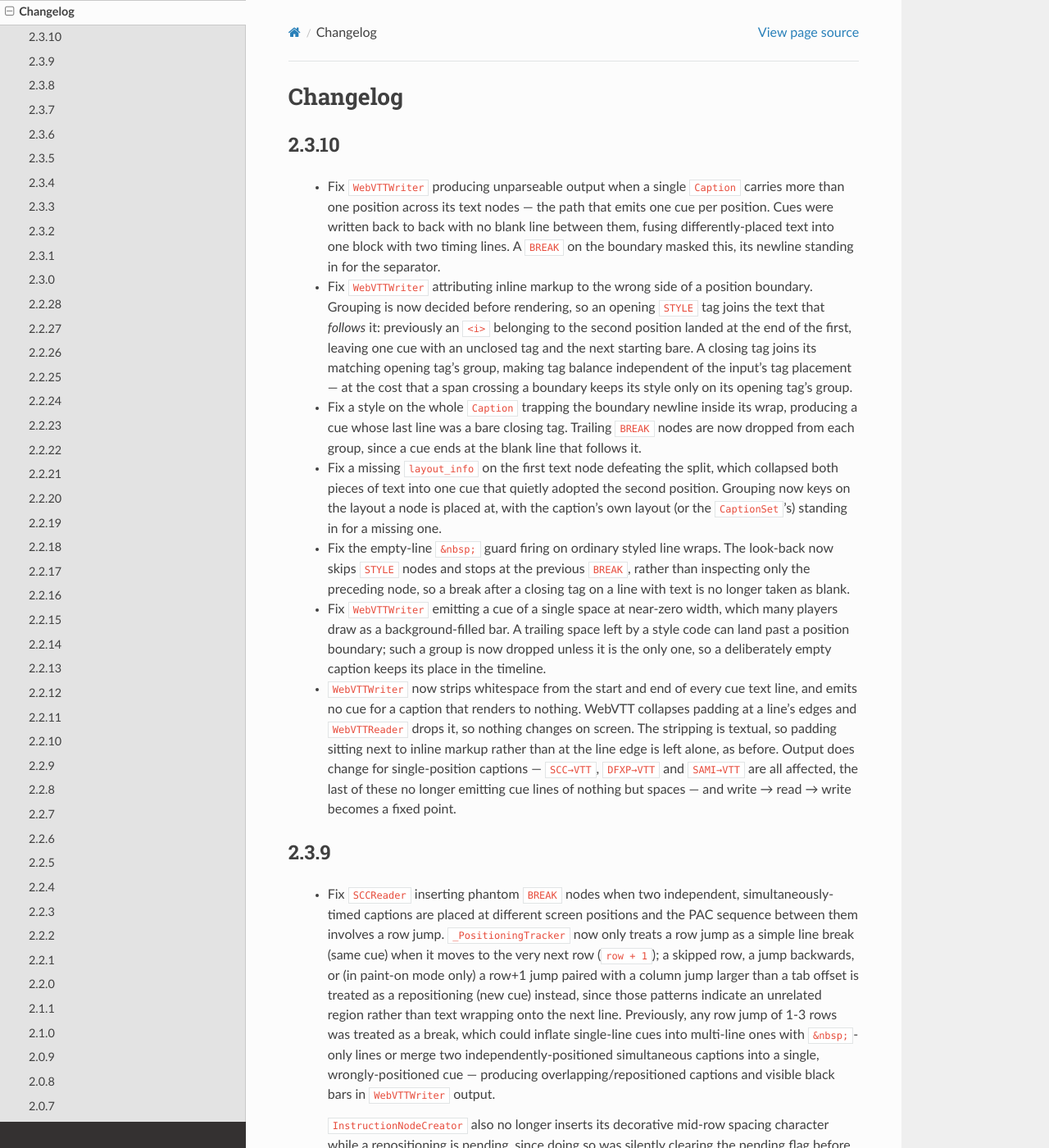
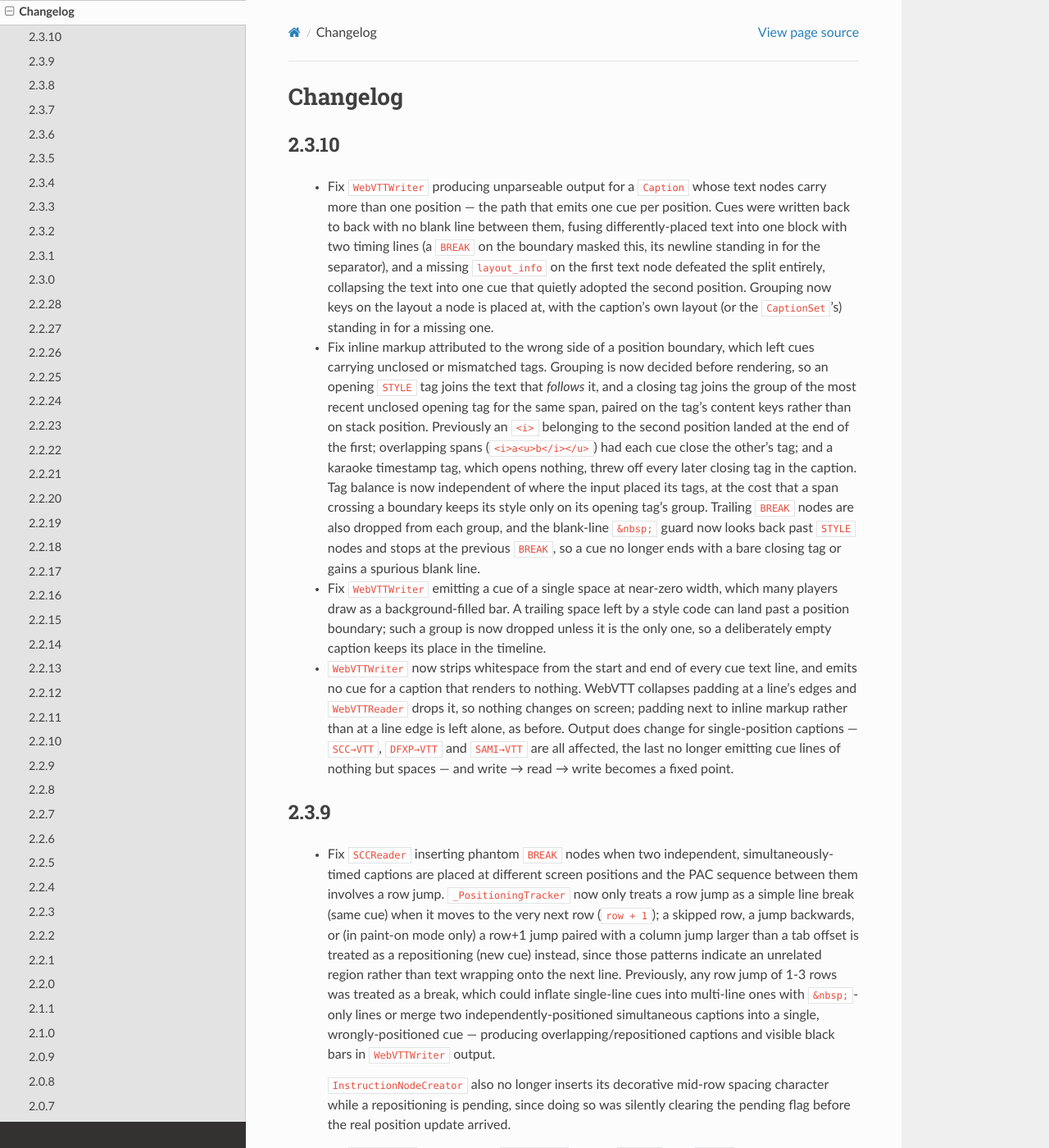
Before and after one commit to pbs/pycaption, a Sphinx documentation site: the page built from docs/changelog.rst, in a window 1280 px wide and 1400 px high. Shown: the whole window at 82% size. Built offline with Sphinx 7.4.7 and the Read the Docs theme 3.1.0, drawn with Linux system fonts in a browser that asks for light colours.

Commit message:
OCTO-11611 Pair WebVTT closing tags by tag identity, not stack position

```diff
--- a/docs/changelog.rst
+++ b/docs/changelog.rst
@@ -2,38 +2,33 @@ Changelog
 ---------
 2.3.10
 ^^^^^^^
-  - Fix ``WebVTTWriter`` producing unparseable output when a single
-    ``Caption`` carries more than one position across its text nodes — the
-    path that emits one cue per position. Cues were written back to back
-    with no blank line between them, fusing differently-placed text into
-    one block with two timing lines. A ``BREAK`` on the boundary masked
-    this, its newline standing in for the separator.
+  - Fix ``WebVTTWriter`` producing unparseable output for a ``Caption``
+    whose text nodes carry more than one position — the path that emits one
+    cue per position. Cues were written back to back with no blank line
+    between them, fusing differently-placed text into one block with two
+    timing lines (a ``BREAK`` on the boundary masked this, its newline
+    standing in for the separator), and a missing ``layout_info`` on the
+    first text node defeated the split entirely, collapsing the text into
+    one cue that quietly adopted the second position. Grouping now keys on
+    the layout a node is placed at, with the caption's own layout (or the
+    ``CaptionSet``'s) standing in for a missing one.
 
-  - Fix ``WebVTTWriter`` attributing inline markup to the wrong side of a
-    position boundary. Grouping is now decided before rendering, so an
-    opening ``STYLE`` tag joins the text that *follows* it: previously an
-    ``<i>`` belonging to the second position landed at the end of the
-    first, leaving one cue with an unclosed tag and the next starting bare.
-    A closing tag joins its matching opening tag's group, making tag
-    balance independent of the input's tag placement — at the cost that a
-    span crossing a boundary keeps its style only on its opening tag's
-    group.
-
-  - Fix a style on the whole ``Caption`` trapping the boundary newline
-    inside its wrap, producing a cue whose last line was a bare closing
-    tag. Trailing ``BREAK`` nodes are now dropped from each group, since a
-    cue ends at the blank line that follows it.
-
-  - Fix a missing ``layout_info`` on the first text node defeating the
-    split, which collapsed both pieces of text into one cue that quietly
-    adopted the second position. Grouping now keys on the layout a node is
-    placed at, with the caption's own layout (or the ``CaptionSet``'s)
-    standing in for a missing one.
-
-  - Fix the empty-line ``&nbsp;`` guard firing on ordinary styled line
-    wraps. The look-back now skips ``STYLE`` nodes and stops at the previous
-    ``BREAK``, rather than inspecting only the preceding node, so a break
-    after a closing tag on a line with text is no longer taken as blank.
+  - Fix inline markup attributed to the wrong side of a position boundary,
+    which left cues carrying unclosed or mismatched tags. Grouping is now
+    decided before rendering, so an opening ``STYLE`` tag joins the text
+    that *follows* it, and a closing tag joins the group of the most recent
+    unclosed opening tag for the same span, paired on the tag's content
+    keys rather than on stack position. Previously an ``<i>`` belonging to
+    the second position landed at the end of the first; overlapping spans
+    (``<i>a<u>b</i></u>``) had each cue close the other's tag; and a
+    karaoke timestamp tag, which opens nothing, threw off every later
+    closing tag in the caption. Tag balance is now independent of where the
+    input placed its tags, at the cost that a span crossing a boundary keeps
+    its style only on its opening tag's group. Trailing ``BREAK`` nodes are
+    also dropped from each group, and the blank-line ``&nbsp;`` guard now
+    looks back past ``STYLE`` nodes and stops at the previous ``BREAK``, so a
+    cue no longer ends with a bare closing tag or gains a spurious blank
+    line.
 
   - Fix ``WebVTTWriter`` emitting a cue of a single space at near-zero
     width, which many players draw as a background-filled bar. A trailing
@@ -44,12 +39,11 @@ Changelog
   - ``WebVTTWriter`` now strips whitespace from the start and end of every
     cue text line, and emits no cue for a caption that renders to nothing.
     WebVTT collapses padding at a line's edges and ``WebVTTReader`` drops
-    it, so nothing changes on screen. The stripping is textual, so padding
-    sitting next to inline markup rather than at the line edge is left
-    alone, as before. Output does change for single-position captions —
-    ``SCC→VTT``, ``DFXP→VTT`` and ``SAMI→VTT`` are all affected, the last
-    of these no longer emitting cue lines of nothing but spaces — and
-    write → read → write becomes a fixed point.
+    it, so nothing changes on screen; padding next to inline markup rather
+    than at a line edge is left alone, as before. Output does change for
+    single-position captions — ``SCC→VTT``, ``DFXP→VTT`` and ``SAMI→VTT``
+    are all affected, the last no longer emitting cue lines of nothing but
+    spaces — and write → read → write becomes a fixed point.
 
 2.3.9
 ^^^^^^
```
Also changed, not shown: 2 other files.
